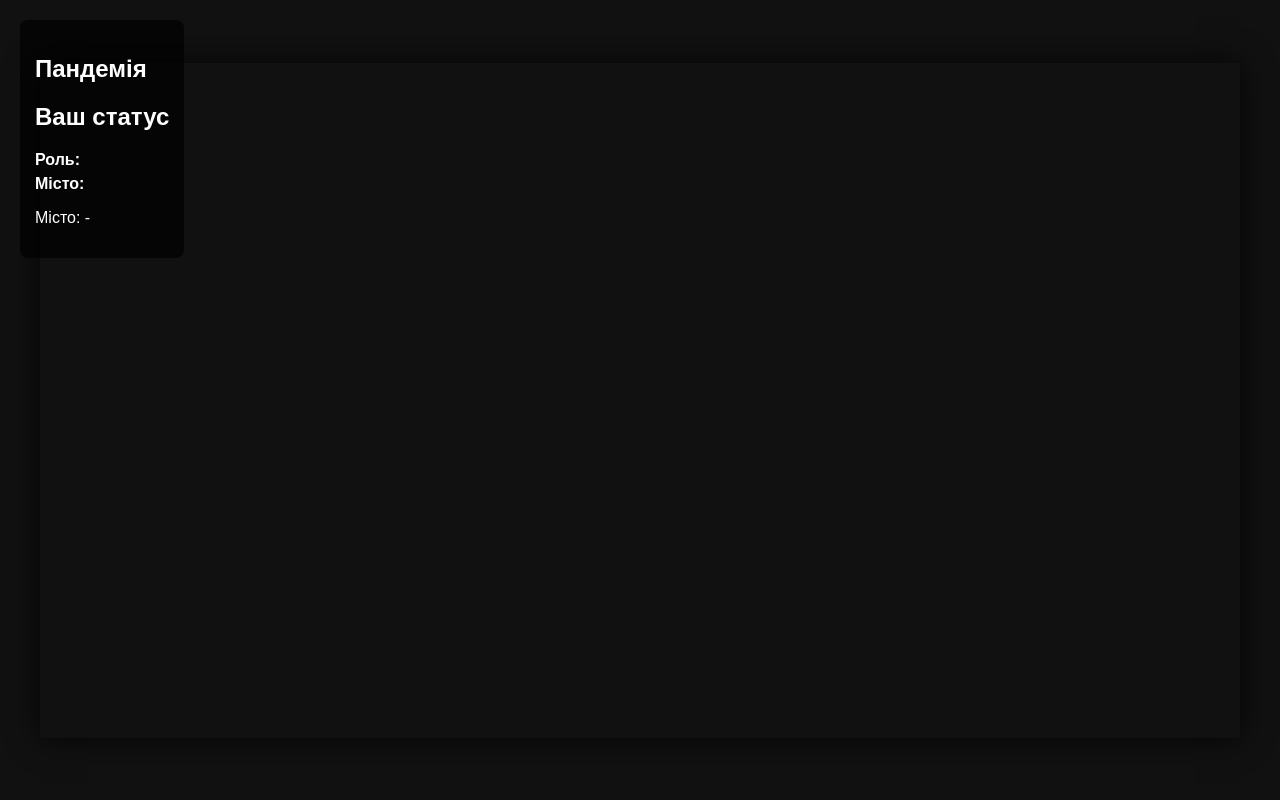
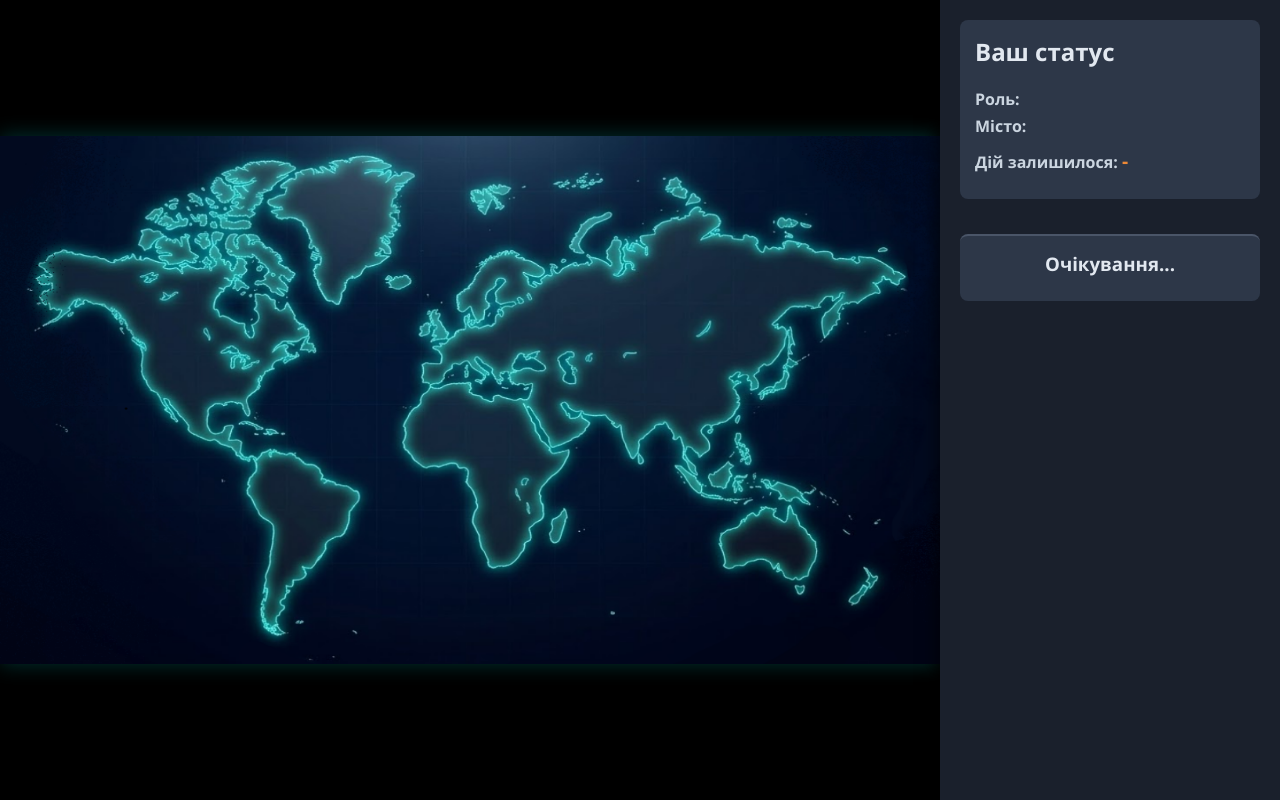
Before and after one commit to veronikaprosvirkin/Pandemic_boardGame, a website: page public/index.html in a window 1280 px wide. Drawn offline with nearby package versions, Linux system fonts and the light colour scheme; no server answers.

Commit message:
Refactor game logic and UI elements; update role descriptions, turn management, and improve canvas interactions

```diff
--- a/public/game.js
+++ b/public/game.js
@@ -3,13 +3,12 @@ const canvas = document.getElementById('gameCanvas');
 const ctx = canvas.getContext('2d');
 
 const bgImage = new Image();
-bgImage.src = 'map.png'; // Твоя актуальна мапа
+bgImage.src = 'map.png'; // Переконайся, що назва мапи правильна (map.png чи map.jpg)
 
 let mapData = {};
 let currentGameState = {};
 let myPlayerId = null;
 
-// Масштаб зараз 1.0, бо координати вже підігнані
 const SCALE_X = 1.0;
 const SCALE_Y = 1.0;
 const OFFSET_X = 0;
@@ -22,10 +21,18 @@ function getCoords(originalX, originalY) {
     };
 }
 
+// Словник описів
+const roleDescriptions = {
+    "Медик": "💊 Виліковує всі кубики хвороби одного кольору за 1 дію. Якщо ліки знайдено — лікує автоматично.",
+    "Вчений": "🔬 Для винайдення ліків потрібно лише 4 карти одного кольору замість 5.",
+    "Диспетчер": "🚁 Може рухати чужі фішки як свої. За 1 дію може перемістити будь-яку фішку в місто, де є інша.",
+    "Дослідник": "📑 Може віддати будь-яку карту міста гравцю, який знаходиться з ним в одному місті.",
+    "Фахівець із карантину": "🛑 Запобігає появі нових кубиків хвороб та спалахам у місті, де стоїть, та в усіх сусідніх."
+};
+
 socket.on('init_game', (data) => {
     mapData = data.cities;
     currentGameState = data.gameState;
-    // Оновлюємо ID тільки якщо сервер його прислав (щоб не скинути гравця)
     if (data.myId) {
         myPlayerId = data.myId;
     }
@@ -37,18 +44,10 @@ socket.on('state_update', (newState) => {
     updateUI();
 });
 
-const roleDescriptions = {
-    "Медик": "💊 Виліковує всі кубики хвороби одного кольору за 1 дію. Якщо ліки знайдено — лікує автоматично.",
-    "Вчений": "🔬 Для винайдення ліків потрібно лише 4 карти одного кольору замість 5.",
-    "Диспетчер": "🚁 Може рухати чужі фішки як свої. За 1 дію може перемістити будь-яку фішку в місто, де є інша.",
-    "Дослідник": "📑 Може віддати будь-яку карту міста гравцю, який знаходиться з ним в одному місті.",
-    "Фахівець із карантину": "🛑 Запобігає появі нових кубиків хвороб та спалахам у місті, де стоїть, та в усіх сусідніх."
-};
+function updateUI() {
+    if (!currentGameState.players || !currentGameState.players[myPlayerId]) return;
 
-function updateUI() {
-    if (!currentGameState.players[myPlayerId]) return;
     const me = currentGameState.players[myPlayerId];
-
     document.getElementById('my-role').innerText = me.role;
     document.getElementById('my-city').innerText = me.city;
 
@@ -56,36 +55,46 @@ function updateUI() {
     if (descEl) descEl.innerText = roleDescriptions[me.role];
 
     // --- ЛОГІКА ХОДІВ ---
-    // Перевіряємо, чи наш зараз хід
+    const turnIndicator = document.getElementById('turn-indicator');
+    const endTurnBtn = document.getElementById('end-turn-btn');
+    const actionsSpan = document.getElementById('my-actions');
+
+    if (currentGameState.turnOrder && currentGameState.turnOrder.length > 0) {
+        // Перевіряємо, чи індекс не вийшов за межі масиву (якщо хтось вийшов)
+        if (currentGameState.currentTurnIndex >= currentGameState.turnOrder.length) {
+            currentGameState.currentTurnIndex = 0;
+        }
+
         const activePlayerId = currentGameState.turnOrder[currentGameState.currentTurnIndex];
         const isMyTurn = (activePlayerId === myPlayerId);
         const activePlayer = currentGameState.players[activePlayerId];
-
-    const turnIndicator = document.getElementById('turn-indicator');
-    const endTurnBtn = document.getElementById('end-turn-btn');
-    const actionsSpan = document.getElementById('my-actions');
 
         if (isMyTurn) {
             turnIndicator.innerText = "🟢 Ваш хід!";
             turnIndicator.style.color = "#48bb78";
             actionsSpan.innerText = currentGameState.actionsLeft;
             actionsSpan.style.color = "#48bb78";
-        endTurnBtn.style.display = "block"; // Показуємо кнопку
+            endTurnBtn.style.display = "block";
         } else {
             if (activePlayer) {
                 turnIndicator.innerText = `⏳ Ходить: ${activePlayer.role}`;
+            } else {
+                turnIndicator.innerText = "⏳ Очікування гравців...";
             }
             turnIndicator.style.color = "#f56565";
             actionsSpan.innerText = "Очікування...";
             actionsSpan.style.color = "#a0aec0";
-        endTurnBtn.style.display = "none"; // Ховаємо кнопку
+            endTurnBtn.style.display = "none";
+        }
+    } else {
+         // Якщо черга порожня (старт гри), даємо ходити
+         turnIndicator.innerText = "🟢 Ваш хід!";
+         turnIndicator.style.color = "#48bb78";
+         actionsSpan.innerText = currentGameState.actionsLeft;
+         actionsSpan.style.color = "#48bb78";
+         endTurnBtn.style.display = "block";
     }
 }
-
-// Обробник натискання кнопки "Завершити хід"
-document.getElementById('end-turn-btn').addEventListener('click', () => {
-    socket.emit('end_turn');
-});
 
 function draw() {
     ctx.clearRect(0, 0, canvas.width, canvas.height);
@@ -97,11 +106,13 @@ function draw() {
         ctx.fillRect(0, 0, canvas.width, canvas.height);
     }
 
+    // Лінії
     ctx.lineWidth = 3;
     ctx.strokeStyle = 'rgba(255, 255, 255, 0.4)';
     const drawnLines = new Set();
 
     for (const [cityName, cityData] of Object.entries(mapData)) {
+        if (!cityData.connections) continue;
         cityData.connections.forEach(targetName => {
             const pairKey = [cityName, targetName].sort().join('-');
 
@@ -133,6 +144,7 @@ function draw() {
         });
     }
 
+    // Міста
     for (const [cityName, cityData] of Object.entries(mapData)) {
         const pos = getCoords(cityData.x, cityData.y);
 
@@ -153,6 +165,7 @@ function draw() {
         ctx.shadowBlur = 0;
     }
 
+    // Гравці (фішки)
     if (currentGameState.players) {
         Object.values(currentGameState.players).forEach(player => {
             const city = mapData[player.city];
@@ -172,75 +185,21 @@ function draw() {
     requestAnimationFrame(draw);
 }
 
-// ==========================================
-// ЛОГІКА МИШІ (Перетягування + Рух фішки)
-// ==========================================
-/*
-let draggedCity = null;
+// Кнопка завершення ходу
+const endTurnBtn = document.getElementById('end-turn-btn');
+if (endTurnBtn) {
+    endTurnBtn.addEventListener('click', () => {
+        socket.emit('end_turn');
+    });
+}
 
-// 1. Коли НАТИСНУЛИ мишку (Беремо місто)
-canvas.addEventListener('mousedown', (e) => {
-    if (!e.altKey) return; // Працює ТІЛЬКИ якщо затиснуто Alt
+// Кліки по карті для руху
+canvas.addEventListener('click', (e) => {
+    if (!currentGameState.turnOrder) return;
 
-    const rect = canvas.getBoundingClientRect();
-    const x = (e.clientX - rect.left) * (canvas.width / rect.width);
-    const y = (e.clientY - rect.top) * (canvas.height / rect.height);
+    const activePlayerId = currentGameState.turnOrder[currentGameState.currentTurnIndex];
 
-    for (const [name, data] of Object.entries(mapData)) {
-        const pos = getCoords(data.x, data.y);
-        if (Math.hypot(x - pos.x, y - pos.y) < 20) {
-            draggedCity = name;
-            break;
-        }
-    }
-});
-
-// 2. Коли РУХАЄМО мишку (Тягнемо місто за собою)
-canvas.addEventListener('mousemove', (e) => {
-    if (draggedCity) {
-        const rect = canvas.getBoundingClientRect();
-        const x = (e.clientX - rect.left) * (canvas.width / rect.width);
-        const y = (e.clientY - rect.top) * (canvas.height / rect.height);
-
-        // Плавно малюємо місто під мишкою
-        mapData[draggedCity].x = x / SCALE_X;
-        mapData[draggedCity].y = y / SCALE_Y;
-    }
-});
-
-// 3. Коли ВІДПУСТИЛИ мишку (Зберігаємо назавжди)
-canvas.addEventListener('mouseup', () => {
-    if (draggedCity) {
-        socket.emit('update_city_coords', {
-            name: draggedCity,
-            x: Math.round(mapData[draggedCity].x),
-            y: Math.round(mapData[draggedCity].y)
-        });
-        console.log(`Місто ${draggedCity} успішно збережено у файл cities.json!`);
-        draggedCity = null;
-    }
-});
-
-// 4. Звичайний клік для ходу фішкою гравця (без Alt)
-canvas.addEventListener('click', (e) => {
-    if (e.altKey) return; // Якщо ми калібруємо карту, фішку не рухаємо
-
-    const rect = canvas.getBoundingClientRect();
-    const x = (e.clientX - rect.left) * (canvas.width / rect.width);
-    const y = (e.clientY - rect.top) * (canvas.height / rect.height);
-
-    for (const [cityName, cityData] of Object.entries(mapData)) {
-        const pos = getCoords(cityData.x, cityData.y);
-        if (Math.hypot(x - pos.x, y - pos.y) < 20) {
-            socket.emit('move_player', cityName);
-            break;
-        }
-    }
-});
-*/
-canvas.addEventListener('click', (e) => {
-    // Якщо зараз не мій хід або закінчилися дії - ігноруємо клік
-    const activePlayerId = currentGameState.turnOrder[currentGameState.currentTurnIndex];
+    // БЛОКУВАННЯ: ігноруємо клік, якщо хід не наш або закінчилися дії
     if (activePlayerId !== myPlayerId) return;
     if (currentGameState.actionsLeft <= 0) return;
 
@@ -251,6 +210,7 @@ canvas.addEventListener('click', (e) => {
     for (const [cityName, cityData] of Object.entries(mapData)) {
         const pos = getCoords(cityData.x, cityData.y);
         const dist = Math.hypot(x - pos.x, y - pos.y);
+
         if (dist < 20) {
             socket.emit('move_player', cityName);
             break;
--- a/public/index.html
+++ b/public/index.html
@@ -6,20 +6,24 @@
     <link rel="stylesheet" href="style.css">
 </head>
 <body>
+    <div id="game-container">
+        <canvas id="gameCanvas" width="1200" height="675"></canvas>
+    </div>
+
     <div id="ui-panel">
-        <h2>Пандемія</h2>
         <div class="panel">
-    <h2>Ваш статус</h2>
-    <p><strong>Роль:</strong> <span id="my-role" style="color: #4299e1;"></span></p>
+            <h2>Ваш статус</h2>
+            <p><strong>Роль:</strong> <span id="my-role" style="color: #4299e1;"></span></p>
+            <p id="my-role-desc" style="font-size: 0.85em; color: #a0aec0; margin-top: -10px; margin-bottom: 15px; font-style: italic; line-height: 1.3;"></p>
+            <p><strong>Місто:</strong> <span id="my-city"></span></p>
+            <p><strong>Дій залишилося:</strong> <span id="my-actions" style="color: #ed8936; font-size: 1.2em; font-weight: bold;">-</span></p>
+        </div>
 
-    <p id="my-role-desc" style="font-size: 0.85em; color: #a0aec0; margin-top: -10px; margin-bottom: 15px; font-style: italic; line-height: 1.3;"></p>
-
-    <p><strong>Місто:</strong> <span id="my-city"></span></p>
-</div>
-        <p>Місто: <span id="my-city">-</span></p>
+        <div class="panel" style="margin-top: 15px; border-top: 2px solid #4a5568; padding-top: 15px;">
+            <h3 id="turn-indicator" style="text-align: center; margin-bottom: 10px;">Очікування...</h3>
+            <button id="end-turn-btn" style="display: none; width: 100%; padding: 10px; background-color: #e53e3e; color: white; border: none; border-radius: 5px; font-weight: bold; cursor: pointer; font-size: 1em;">Завершити хід</button>
+        </div>
     </div>
-    <!-- Canvas для відмальовки карти, ліній та анімацій -->
-    <canvas id="gameCanvas" width="1200" height="675"></canvas>
 
     <script src="/socket.io/socket.io.js"></script>
     <script src="game.js"></script>
--- a/public/style.css
+++ b/public/style.css
@@ -1,29 +1,55 @@
 body {
     margin: 0;
-    overflow: hidden;
-    background-color: #111; /* Темний фон навколо карти */
-    display: flex;
-    justify-content: center; /* Центруємо по горизонталі */
-    align-items: center; /* Центруємо по вертикалі */
-    height: 100vh; /* Розтягуємо на всю висоту екрана */
+    padding: 0;
+    background-color: #0d1117; /* Темний фон всієї сторінки */
     color: white;
-    font-family: Arial, sans-serif;
+    font-family: 'Segoe UI', Tahoma, Geneva, Verdana, sans-serif;
+    display: flex; /* Розташовуємо елементи в рядок */
+    height: 100vh;
+    overflow: hidden; /* Ховаємо смуги прокрутки */
 }
 
+/* Контейнер для самої мапи */
+#game-container {
+    flex-grow: 1; /* Мапа займає весь вільний простір зліва */
+    display: flex;
+    justify-content: center;
+    align-items: center;
+    background-color: #000; /* Чорний фон під мапою */
+}
+
+/* Налаштування Canvas (Мапи) */
+canvas {
+    max-width: 100%;
+    max-height: 100vh;
+    box-shadow: 0 0 20px rgba(0, 255, 255, 0.2); /* Легке світіння навколо мапи */
+}
+
+/* Панель інтерфейсу (справа) */
 #ui-panel {
-    position: absolute;
-    top: 20px;
-    left: 20px;
-    background: rgba(0, 0, 0, 0.7);
+    width: 300px; /* Фіксована ширина панелі */
+    min-width: 300px;
+    background-color: #1a202c;
+    padding: 20px;
+    box-shadow: -5px 0 15px rgba(0, 0, 0, 0.5); /* Тінь вліво */
+    display: flex;
+    flex-direction: column;
+    z-index: 10;
+}
+
+.panel {
+    background-color: #2d3748;
     padding: 15px;
     border-radius: 8px;
-    pointer-events: none;
-    z-index: 10; /* Щоб панель завжди була поверх карти */
+    margin-bottom: 20px;
 }
 
-canvas {
-    max-width: 100vw;
-    max-height: 100vh;
-    object-fit: contain; /* Запобігає сплющенню картинки */
-    box-shadow: 0 0 30px rgba(0, 0, 0, 0.8); /* Додає гарну тінь по краях */
+h2, h3 {
+    margin-top: 0;
+    color: #e2e8f0;
 }
+
+p {
+    margin: 10px 0;
+    color: #cbd5e0;
+}
```
Also changed, not shown: server.js (+8 -10 lines). Lines whose indentation alone changed are shown as unchanged.
